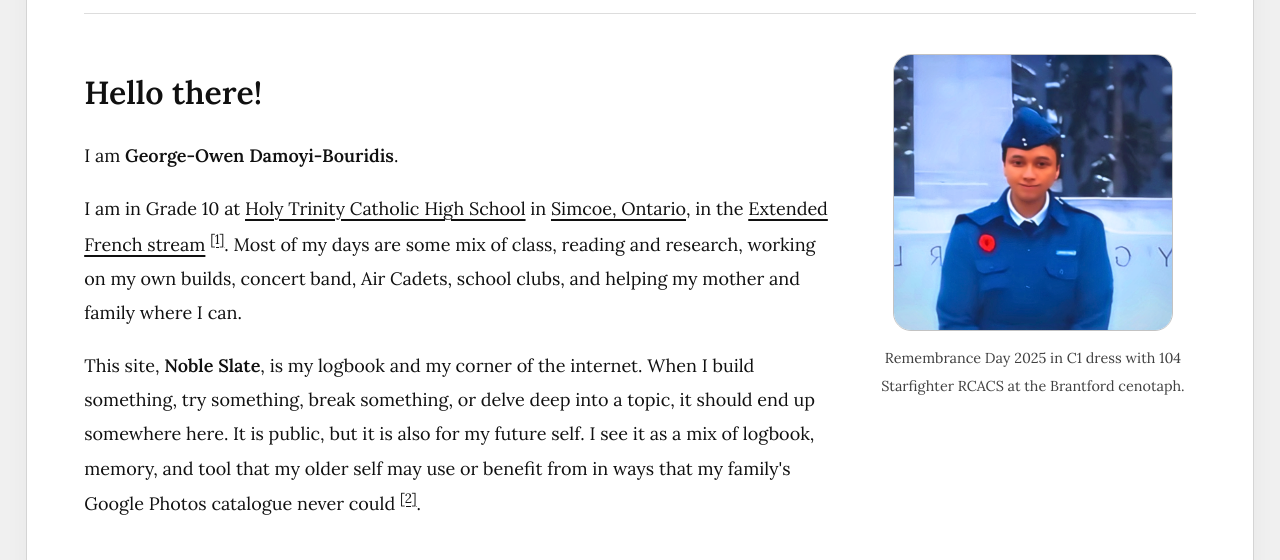
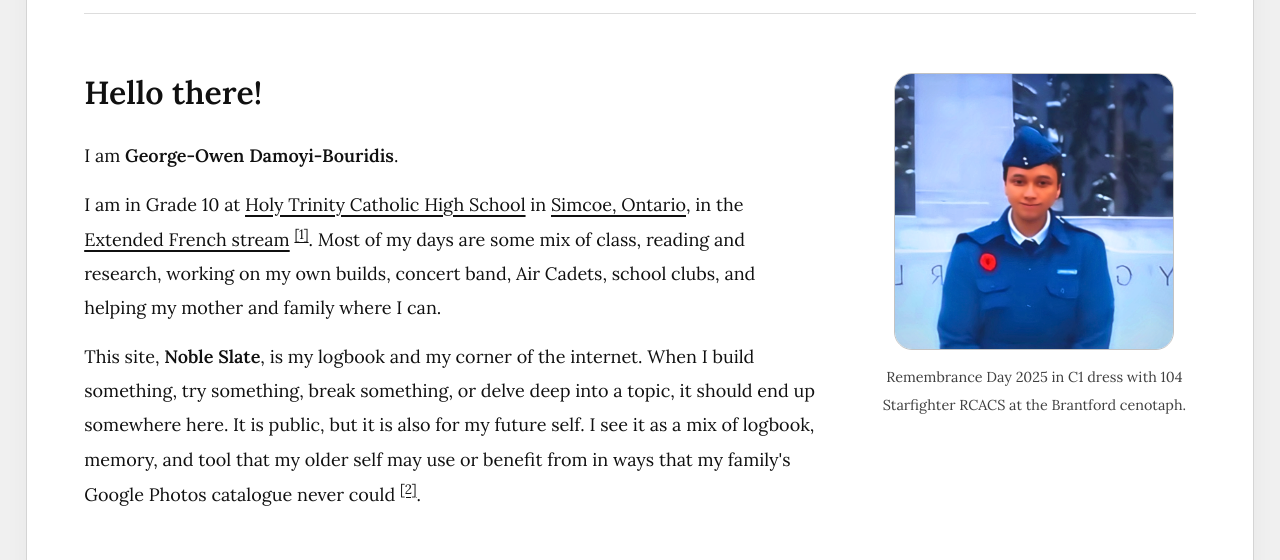
Before and after one commit to georgeowendb/georgeowen.net, a plain HTML site: page index.html in a window 1280 px wide. Shown: the part 240-800 px from the top of the page. Drawn offline with Linux system fonts and the light colour scheme.

Commit message:
Refine spacing in index.html styles
Adjusted paragraph margin and grid gap in the intro section for better spacing. Increased the top margin of figures for improved layout.

```diff
--- a/index.html
+++ b/index.html
@@ -299,7 +299,7 @@
     }
 
 p {
-      margin: 0.45rem 0 1.18rem 0;
+  margin: 0.9rem 0;   /* equal space above + below each paragraph */
 }
 
     .hilite {
@@ -323,18 +323,20 @@
 .intro {
   display: grid;
   grid-template-columns: minmax(0, 2.4fr) minmax(260px, 1.05fr);
-      gap: 2.6rem;
+  gap: 3.2rem;        /* was 2.6rem – slightly more space between text + photo */
   align-items: start;
 }
+
 
     .intro-main {
       max-width: 100%;
     }
 
 figure {
-      margin: 0.9rem 0 1.9rem 0; /* nudged down slightly */
+  margin: 2.1rem 0 1.9rem 0;  /* moved down more at the top */
   text-align: center;
 }
+
 
     figure img {
       max-width: 280px;
```
Lines whose indentation alone changed are shown as unchanged.
